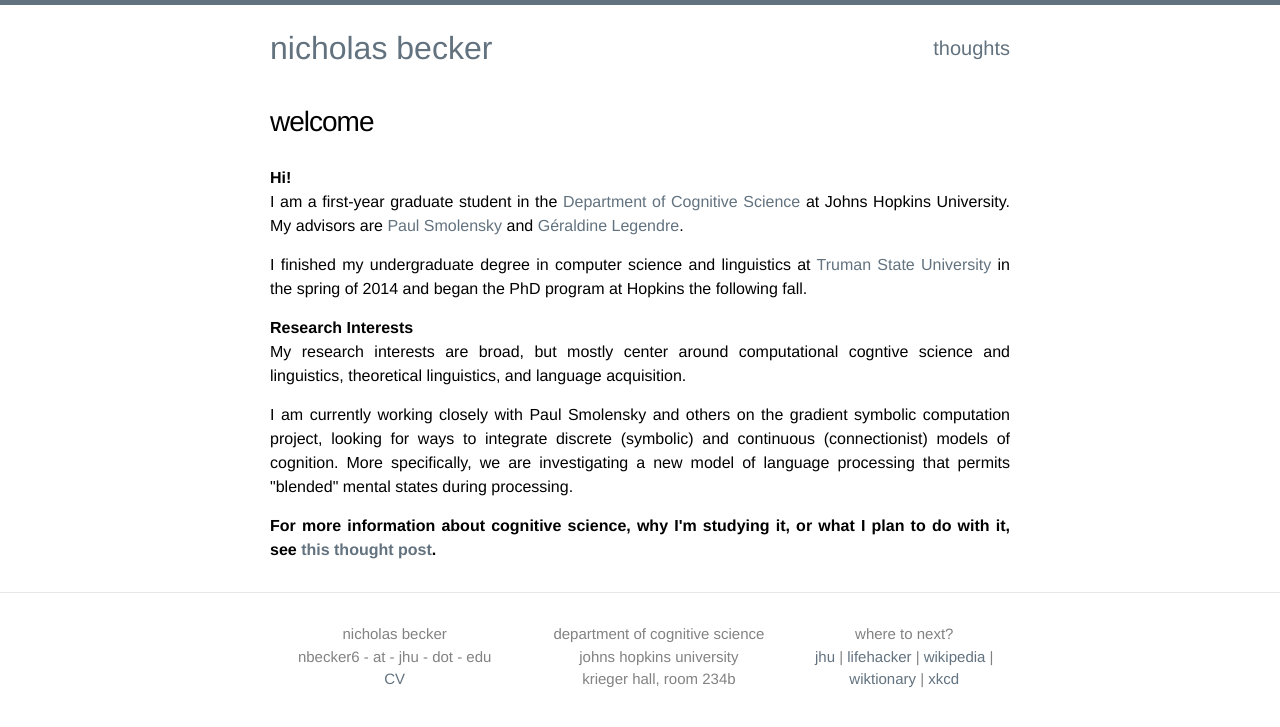
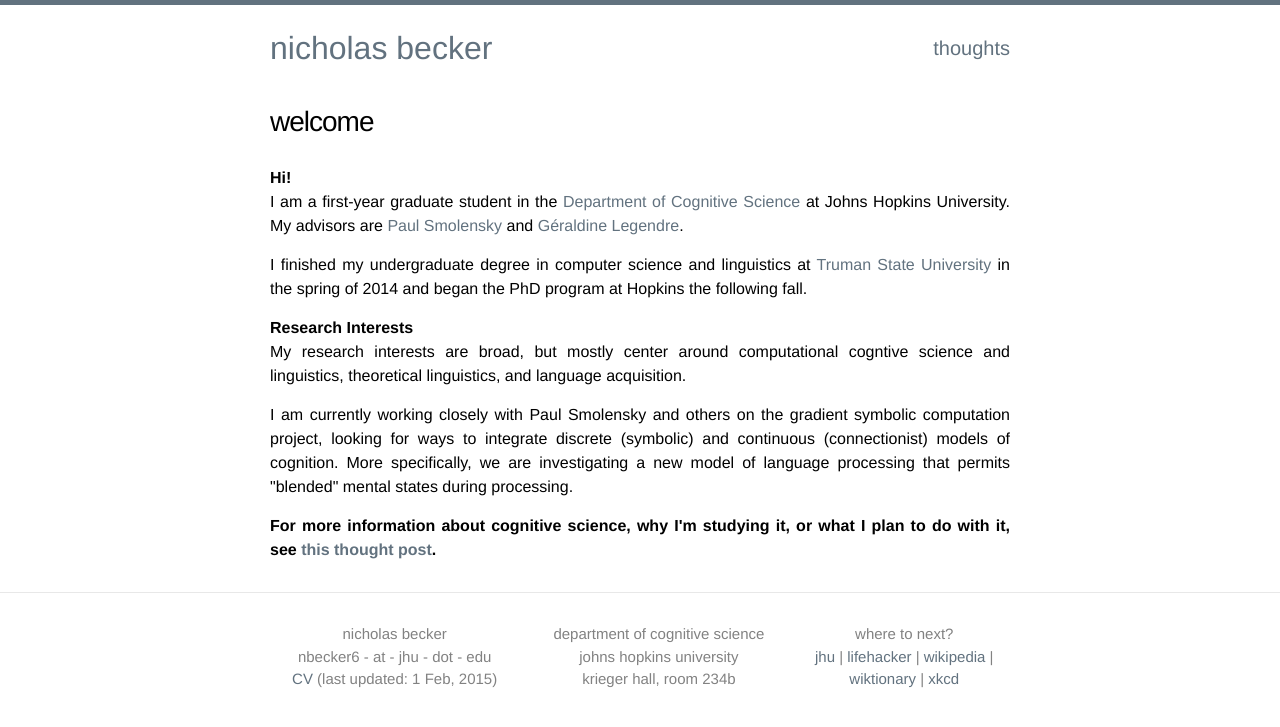
Before and after one commit to nrbecker/nrbecker.github.io, a Jekyll site: the page built from index.html, in a window 1280 px wide. Shown: the top 727 px of the page. Built offline with Jekyll 4.4.1, drawn with Linux system fonts in a browser that asks for light colours.

Commit message:
update CV, add "last updated" to link

```diff
--- a/_includes/footer.html
+++ b/_includes/footer.html
@@ -10,7 +10,7 @@
           <li>{{ site.title }}</li>
           <!--<li><a href="mailto:{{ site.emailLink }}">{{ site.email }}</a></li>-->
           <li>{{ site.email }}</li>
-          <li><a href="files/becker-cv.pdf">CV</a></li>
+          <li><a href="files/becker-cv.pdf">CV</a> (last updated: 1 Feb, 2015)</li>
         </ul>
       </div>
 
```
Also changed, not shown: 1 other file.
